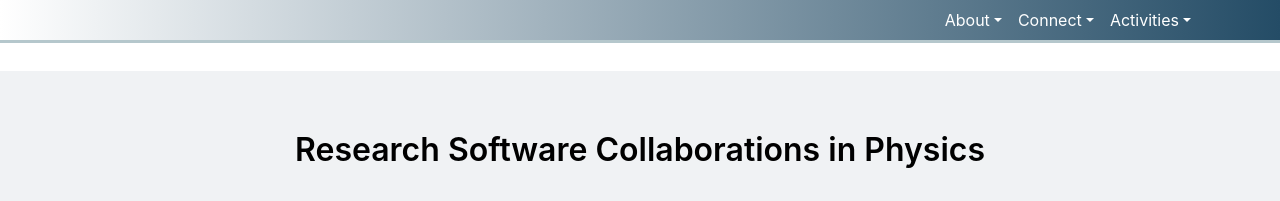
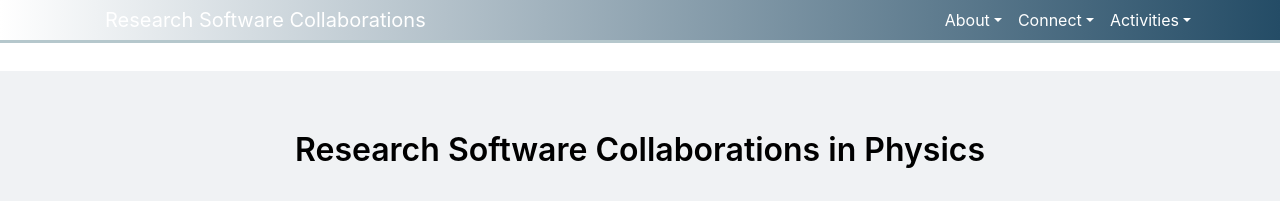
Before and after one commit to research-software-collaborations/research-software-collaborations.github.io, a Jekyll site: the page built from pages/index.html, in a window 1280 px wide. Shown: the top 201 px of the page. Built offline with Jekyll 4.4.1, drawn with Linux system fonts in a browser that asks for light colours; cached includes are drawn as plain includes.

Commit message:
add back a home page crumb

```diff
--- a/_includes/navbar.html
+++ b/_includes/navbar.html
@@ -2,6 +2,7 @@
     <div class="container">
         <a class="navbar-brand" href="/"></a>
 <!--        <a class="navbar-brand" href="/"><span><img src="/assets/logos/Iris-hep-4-no-long-name.png" alt="IRIS-HEP logo" height="58.5px" width="109px"></span></a> -->
+        <a class="navbar-brand" href="/"><span>Research Software Collaborations</span></a>
         <button class="navbar-toggler navbar-toggler-right" type="button" data-bs-toggle="collapse" data-bs-target="#navbarCollapse" aria-controls="navbarCollapse" aria-expanded="false" aria-label="Toggle navigation">
             <span class="navbar-toggler-icon"></span>
         </button>
```
